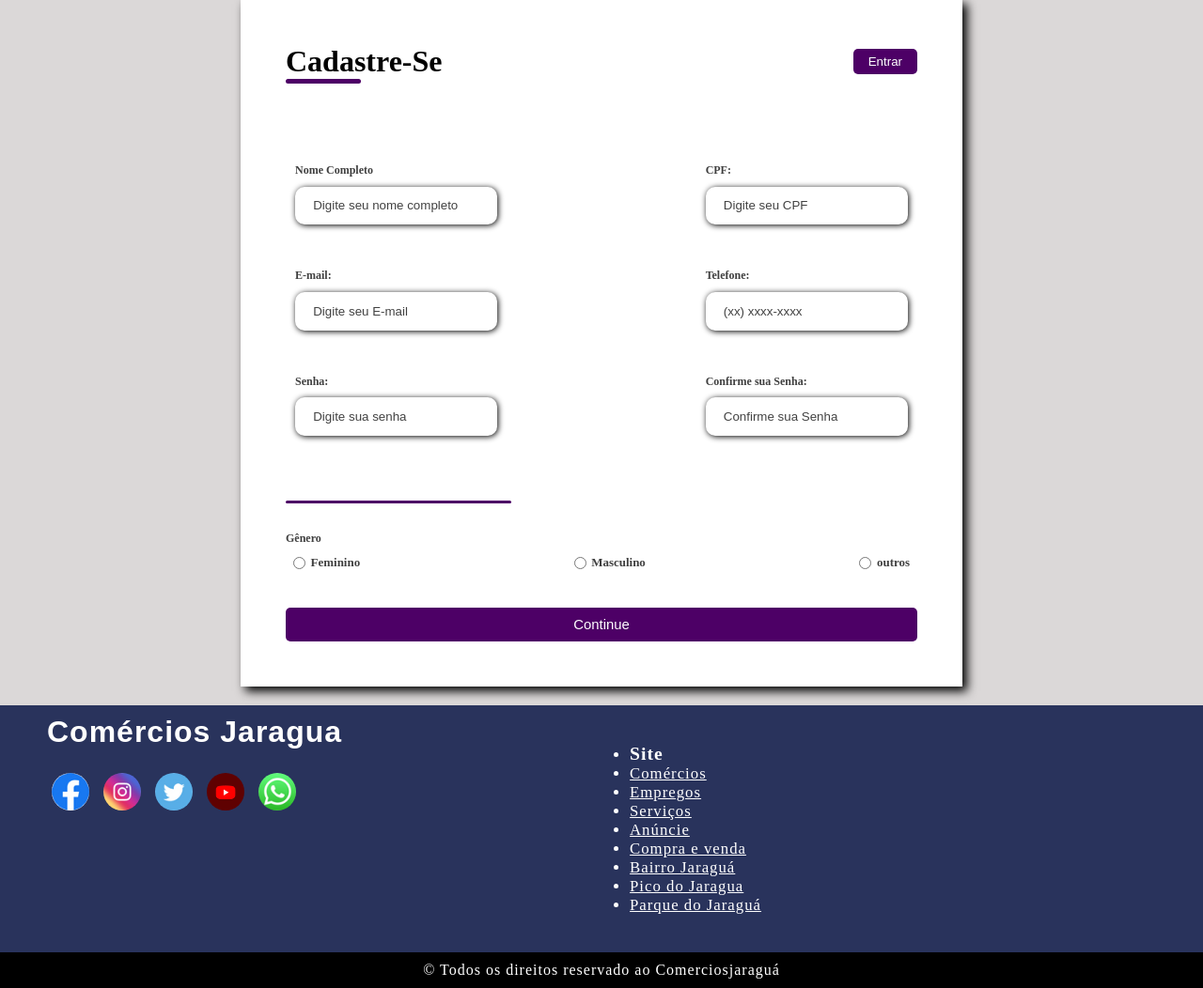
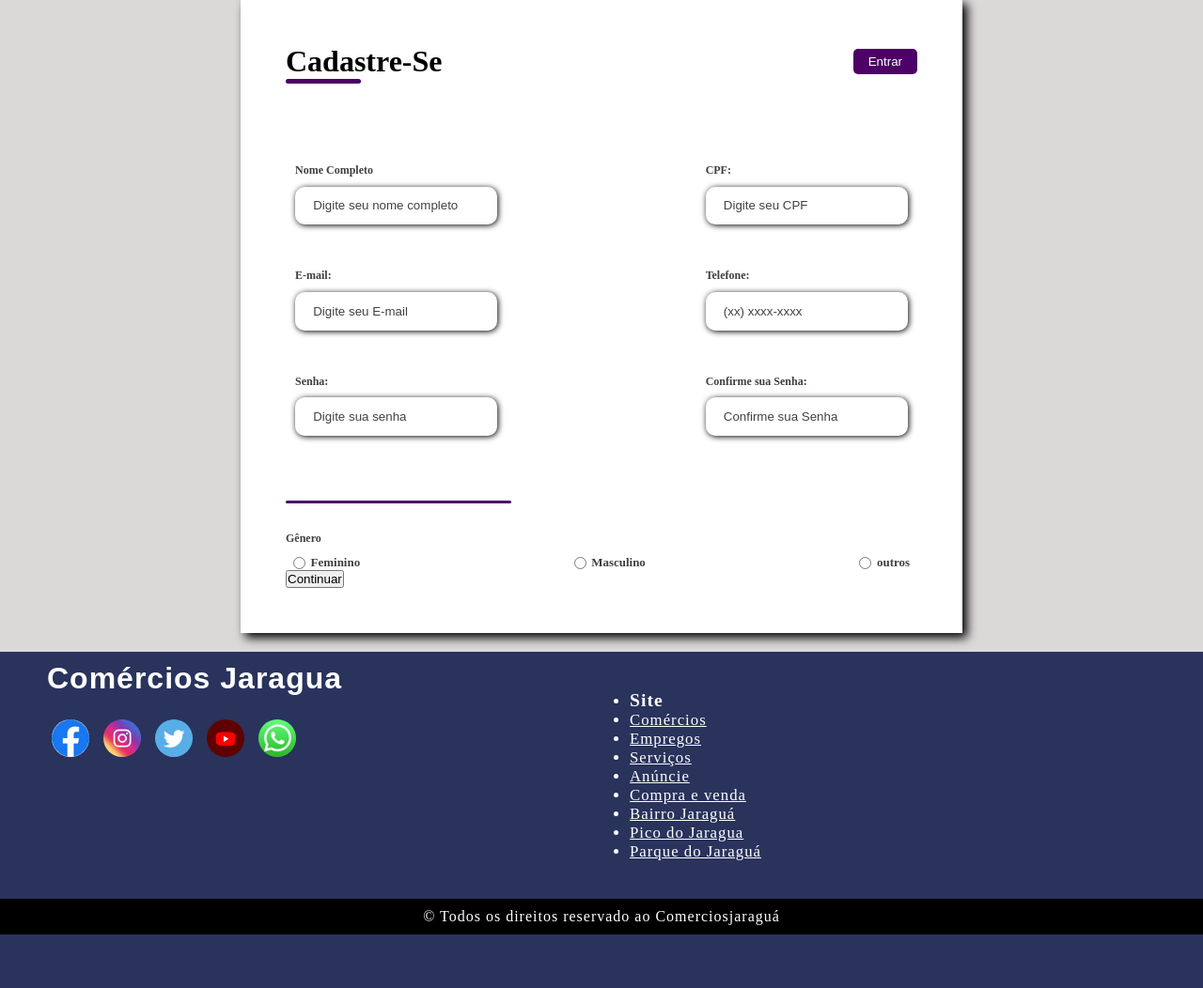
Before and after one commit to Daniloalmeid/comerciosjaragua, a PHP site: page /cadastro.php in a window 1280 px wide. Shown: the part 289-1341 px from the top of the page at 94% size. After the commit the page ends 1284 px from the top, so only its background shows below. Run offline with PHP 8.4, Linux system fonts and the light colour scheme; data that the repository does not hold is empty; some web fonts are replaced.

Commit message:
Update cadastro.php

```diff
--- a/cadastro.php
+++ b/cadastro.php
@@ -138,7 +138,7 @@
                             </div>
                             <div class="input-box">
                                 <label for="cpf">CPF:</label>
-                                <input type="email" id="cpf" name="cpf" placeholder="Digite seu CPF" required>
+                                <input type="cpf" id="cpf" name="cpf" placeholder="Digite seu CPF" required>
                             </div>
 
                             <div class="input-box">
@@ -181,7 +181,7 @@
                             </div>
                         </div>
                         <div class="continue-button">
-                            <button><a href="#">Continue</a></button>
+                            <input type="submit" value="Continuar">
                         </div>
                     </form>
                 </div>
```
